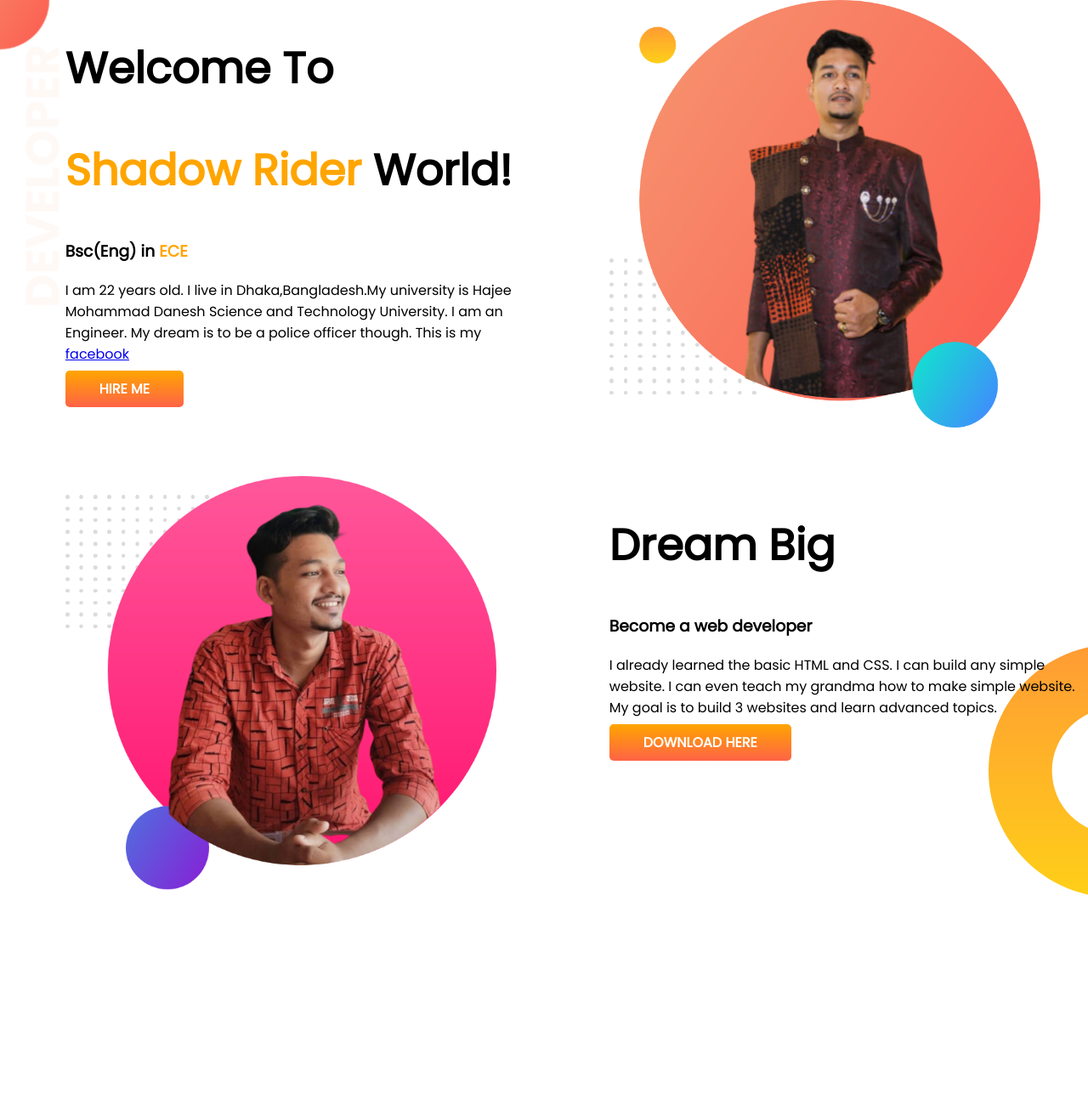
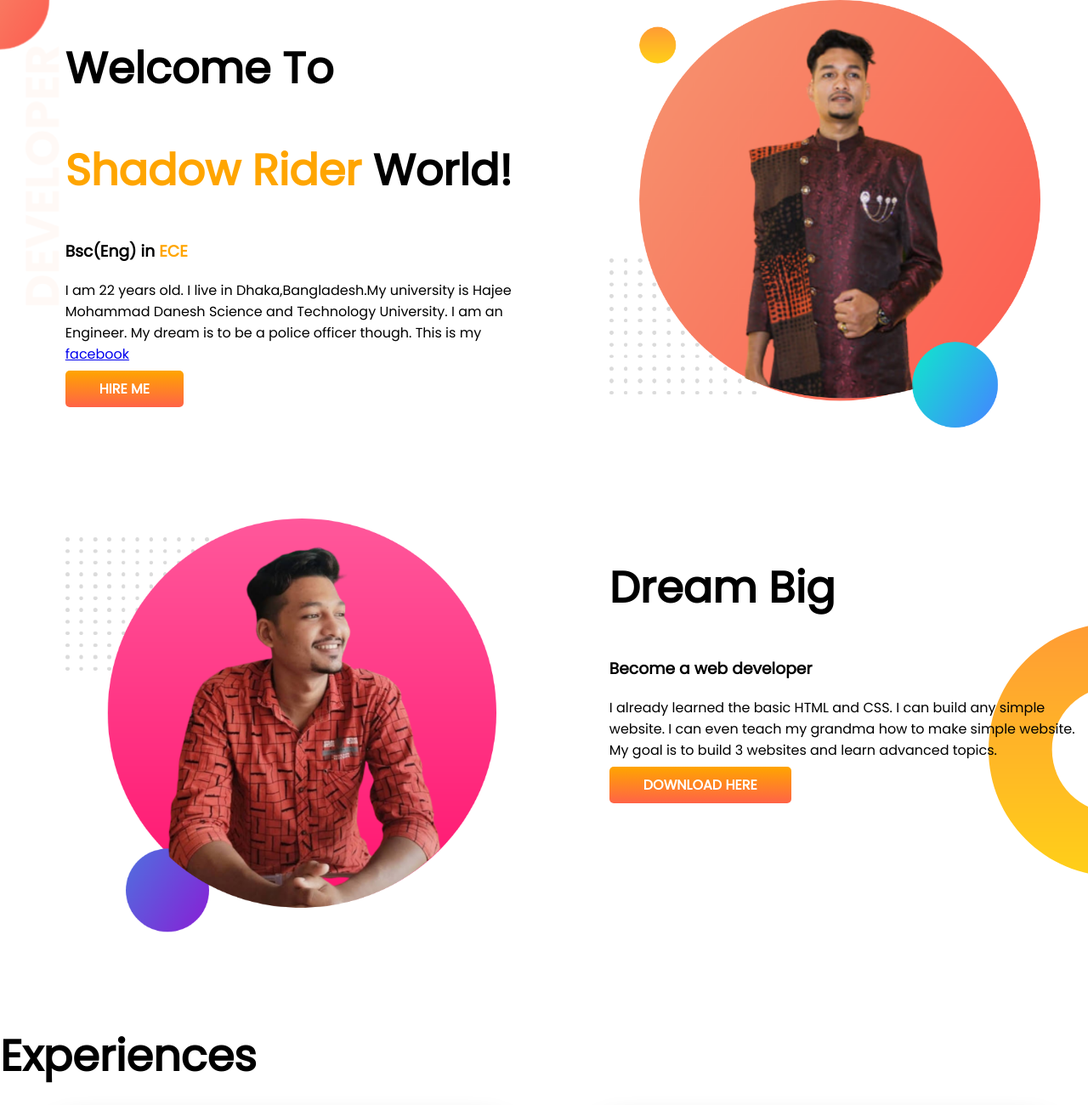
Before and after one commit to ShadowRider7/developer-portfolio, a plain HTML site: page index.html in a window 1280 px wide. Shown: the top 1300 px of the page at 85% size. Drawn offline with Linux system fonts and the light colour scheme.

Commit message:
spacing done

```diff
--- a/style.css
+++ b/style.css
@@ -45,6 +45,7 @@ h2 {
 .top-banner {
     background-image: url(images/top-banner.png);
     background-repeat: no-repeat;
+    padding-bottom: 50px;
 
 }
 
@@ -52,7 +53,7 @@ h2 {
     background-image: url(images/dream-bg.png);
     background-repeat: no-repeat;
     background-position: right;
-    padding-bottom: 200px;
+    padding-bottom: 50px;
 }
 
 .experience-area {
```
